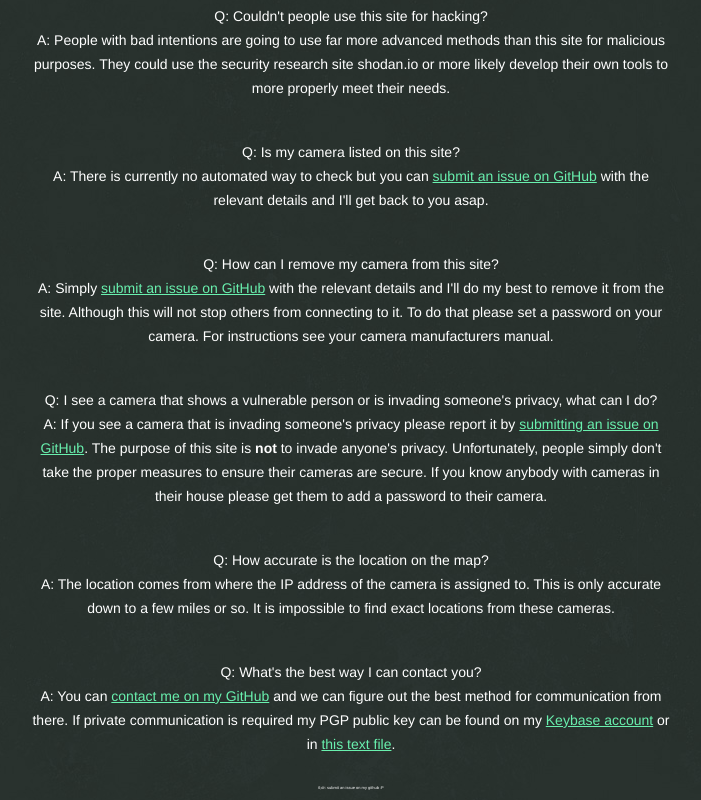
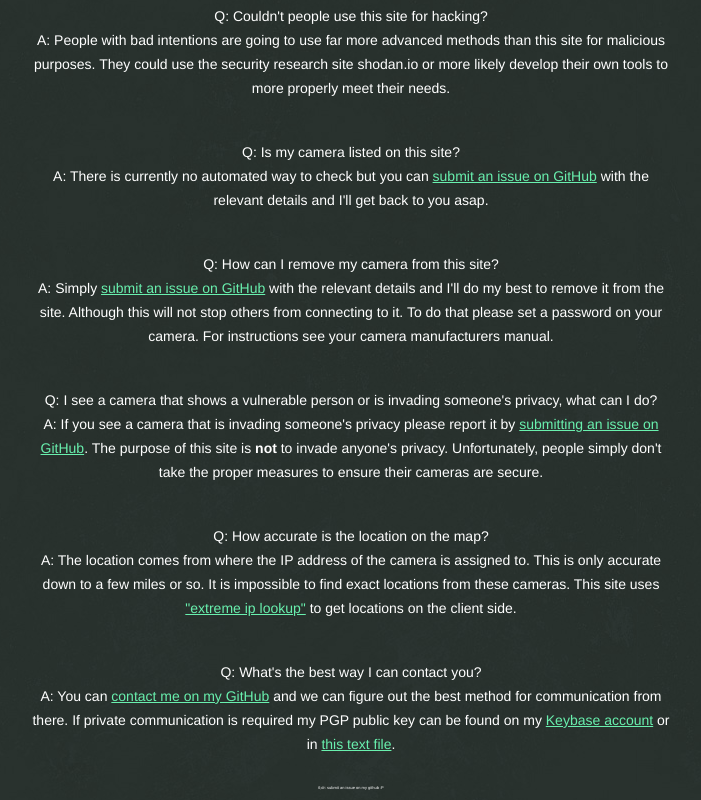
Before and after one commit to qwazwsx/c4-cams, a website: page static/info/index.html in a window 1280 px wide. Shown: the part 980-1780 px from the top of the page, without its empty margins (289-990 px from the left). Drawn offline with Linux system fonts and the light colour scheme.

Commit message:
changed info

```diff
--- a/static/info/index.html
+++ b/static/info/index.html
@@ -76,11 +76,11 @@
 		<br>
 		<br>
 		<p>Q: I see a camera that shows a vulnerable person or is invading someone's privacy, what can I do?</p>
-		<p>A: If you see a camera that is invading someone's privacy please report it by <a href="https://github.com/qwazwsx/c4-cams/issues">submitting an issue on GitHub</a>. The purpose of this site is <b>not</b> to invade anyone's privacy. Unfortunately, people simply don't take the proper measures to ensure their cameras are secure. If you know anybody with cameras in their house please get them to add a password to their camera. </p>
+		<p>A: If you see a camera that is invading someone's privacy please report it by <a href="https://github.com/qwazwsx/c4-cams/issues">submitting an issue on GitHub</a>. The purpose of this site is <b>not</b> to invade anyone's privacy. Unfortunately, people simply don't take the proper measures to ensure their cameras are secure. </p>
 		<br>
 		<br>
 		<p>Q: How accurate is the location on the map?</p>
-		<p>A: The location comes from where the IP address of the camera is assigned to. This is only accurate down to a few miles or so. It is impossible to find exact locations from these cameras.</p>
+		<p>A: The location comes from where the IP address of the camera is assigned to. This is only accurate down to a few miles or so. It is impossible to find exact locations from these cameras. This site uses <a href="https://extreme-ip-lookup.com">"extreme ip lookup"</a> to get locations on the client side.</p>
 		<br>
 		<br>
 		<p>Q: What's the best way I can contact you?</p>
```
